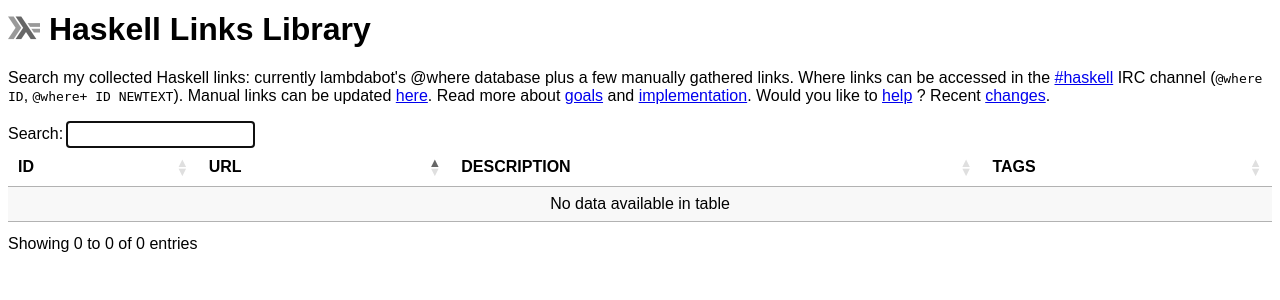
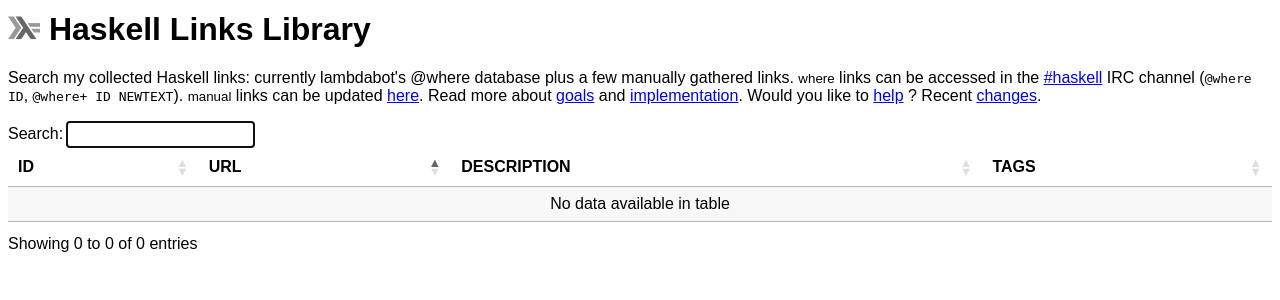
Before and after one commit to simonmichael/haskell-links, a PHP site: page / in a window 1280 px wide. Shown: the top 300 px of the page. Run offline with PHP 8.4, Linux system fonts and the light colour scheme; some libraries are stand-ins or nearby versions.

Commit message:
web: smaller links

```diff
--- a/web/index.php
+++ b/web/index.php
@@ -51,6 +51,7 @@ $(document).ready( function () {
 <style>
 body {
   font-family: sans-serif;
+  /* font-size:small; */
   /* padding: 1em 0; */
 }
 .dataTables_wrapper .dataTables_filter {
@@ -66,6 +67,7 @@ body {
 table#links {
   width: 100%;
   max-width: 100%;
+  /* font-size:small; */
 }
 th {
   text-align: left;
@@ -78,6 +80,7 @@ td.url {
   overflow-x:hidden;
   white-space:nowrap;
   text-overflow: ellipsis;
+  font-size:small;
 }
 /* td.desc {
   font-style:italic;
@@ -97,9 +100,9 @@ td.tags {
 	  Search my collected Haskell links: currently
 	  lambdabot's @where database
 	  plus a few manually gathered links.
-	  Where links can be accessed in the <a href="https://web.libera.chat/#haskell">#haskell</a> IRC channel
+	  <small>where</small> links can be accessed in the <a href="https://web.libera.chat/#haskell">#haskell</a> IRC channel
     (<tt>@where ID</tt>, <tt>@where+ ID NEWTEXT</tt>).
-    Manual links can be updated <a href="https://github.com/simonmichael/haskell-links/blob/main/in/manual.csv">here</a>.
+    <small>manual</small> links can be updated <a href="https://github.com/simonmichael/haskell-links/blob/main/in/manual.csv">here</a>.
 	  Read more about
 	  <a href="https://github.com/simonmichael/haskell-links#readme">goals</a>
 	  and
```
